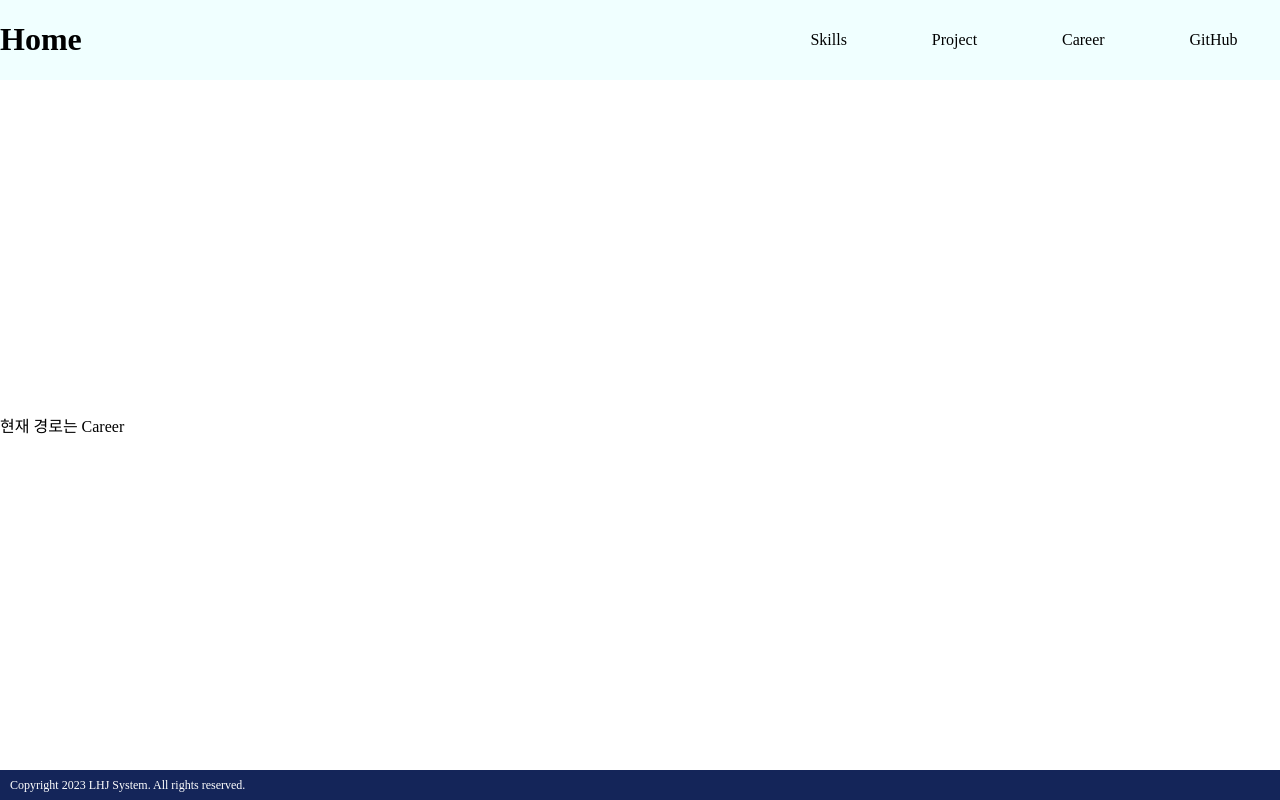
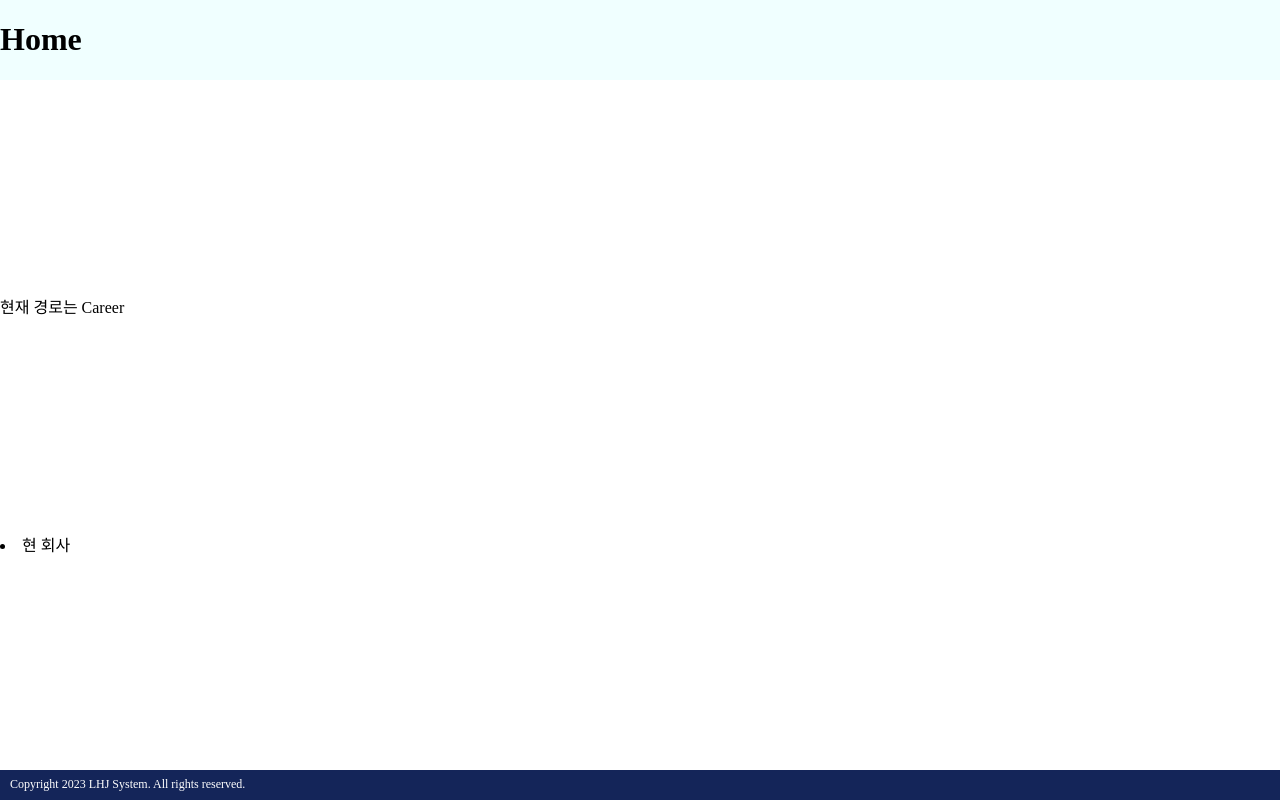
Before and after one commit to hjlidev/portfolio, a Next.js app: page /career in a window 1280 px wide. Built offline with nearby package versions, Linux system fonts and the light colour scheme.

Commit message:
라우터 있는 상태에서 렌더 시,useEffect 사용하여 nav에 클래스 추가

```diff
--- a/src/app/Header.js
+++ b/src/app/Header.js
@@ -10,7 +10,8 @@ export function Header() {
   const pathname = usePathname().replace('/','');
 
   const current = pathname===''?null:pathname.replace(pathname[0],pathname[0].toUpperCase());
-    const [resize, setResize] = useState();
+  const [resize, setResize] = useState();
+
   useEffect(() => {
     window.addEventListener("resize", () => {
       setResize(window.innerWidth);
@@ -30,19 +31,30 @@ export function Header() {
 
   }, []);
 
+  useEffect(() => {
+    if (current !== null) {
+      // current가 null이 아닌 경우, nav에 클래스 추가
+      const navElement = document.querySelector('nav');
+      if (navElement) {
+        navElement.classList.add('hide');
+      }
+    }
+  }, [current]);
+
   return (
     <>
       <header>
         <h1>
           <Link href='/'>Home</Link>
         </h1>
-        <nav className={resize<=900 ?"hide inlineCls":"flexCls"}>
+        <nav className={(resize<=900) ?"hide inlineCls":"flexCls"}>
           {navHeaders.map(nav=>{
             if(nav==='GitHub'){
               return <li key={nav}><Link className='headHover' href="https://github.com/hjlidev">{nav}</Link></li>
             }
             return <li key={nav}><Link className='headHover' href={nav.toLowerCase()}>{nav}</Link></li>
-          })}
+          })
+          }
         </nav>
         <div className='hamburgerMenu' onClick={function(){
           document.querySelector('nav').classList.toggle('hide');
--- a/src/app/NavStatus.js
+++ b/src/app/NavStatus.js
@@ -1,9 +1,11 @@
 "use client"
+import { useEffect } from "react";
 export function NavStatus(props) {
 
   // state는 컴포넌트의 생명 주기와 밀접한 연관이 있는 요소이므로 렌더링과 관련 없는 값을 저장하기에는 적합치 않다.
   // ref는 setTimeout, setInterval이 반환하는 ID 값, state의 이전 값, 이 외 렌더링과 무관한 가변값 저장하기에 적합하다.
   // effect : 컴포넌트가 렌더링될 때마다 특정 작업을 실행할 수 있도록
+
   if(props.stat === null){
     return
   }else{
--- a/src/app/career/page.js
+++ b/src/app/career/page.js
@@ -5,8 +5,14 @@ import { NavStatus } from "../NavStatus";
 
 export default function Career(){
   const router = useRouter();
-
-  // return(
-  //   <NavStatus stat = {address}/>
-  // )
+  const carr = [{
+    company : '현 회사',
+    period : '2022 - 04 - 01',
+    position : 'FE'
+  }]
+  return(
+    <div>{carr.map(ca=>{
+      return <li key={ca.company}>{ca.company}</li>
+    })}</div>
+  )
 }
--- a/src/app/page.js
+++ b/src/app/page.js
@@ -1,6 +1,4 @@
 "use client";
-import { useState,useEffect } from "react";
-
 
 export default function Home() {
   return (
```
